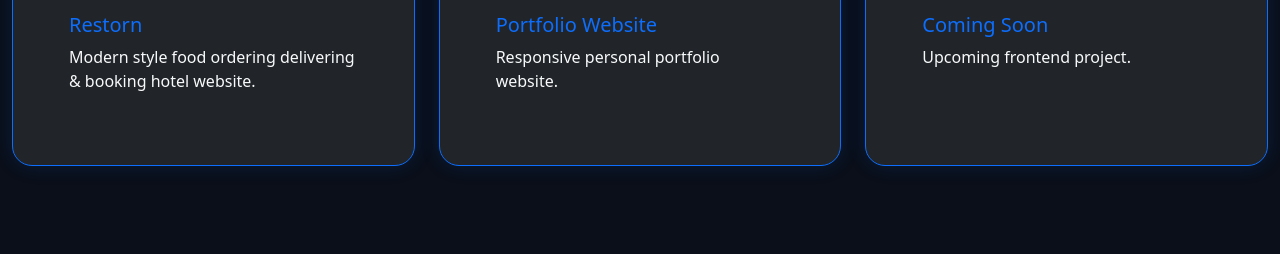
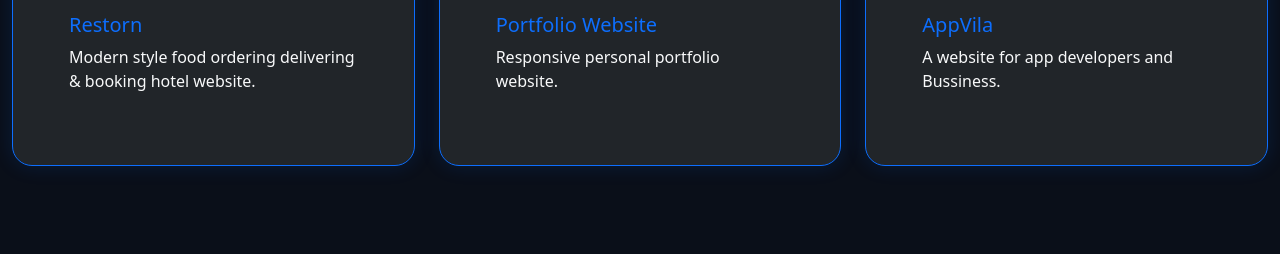
Before and after one commit to Rohithselva007/portfolio, a plain HTML site: page index.html in a window 1280 px wide. Shown: the part 2222-2476 px from the top of the page. Drawn offline with nearby package versions, Linux system fonts and the light colour scheme.

Commit message:
update project details for AppVila in index.html

```diff
--- a/index.html
+++ b/index.html
@@ -285,9 +285,9 @@
                         <img src="image/project-3.png" class="card-img-top" alt="Coming Soon" data-bs-toggle="modal"
                             data-bs-target="#projectModal-2">
                         <div class="card-body">
-                            <h5 class="text-primary">Coming Soon</h5>
+                            <h5 class="text-primary">AppVila</h5>
                             <p class="text-light">
-                                Upcoming frontend project.
+                                A website for app developers and Bussiness.
                             </p>
                         </div>
                     </div>
@@ -299,7 +299,7 @@
 
                         <div class="modal-header border-primary">
                             <h5 class="modal-title text-primary">
-                                Coming Soon
+                                AppVila-a website for app developers and Bussiness.
                             </h5>
 
                             <button type="button" class="btn-close btn-close-white" data-bs-dismiss="modal">
```
Also changed, not shown: 1 other file.
